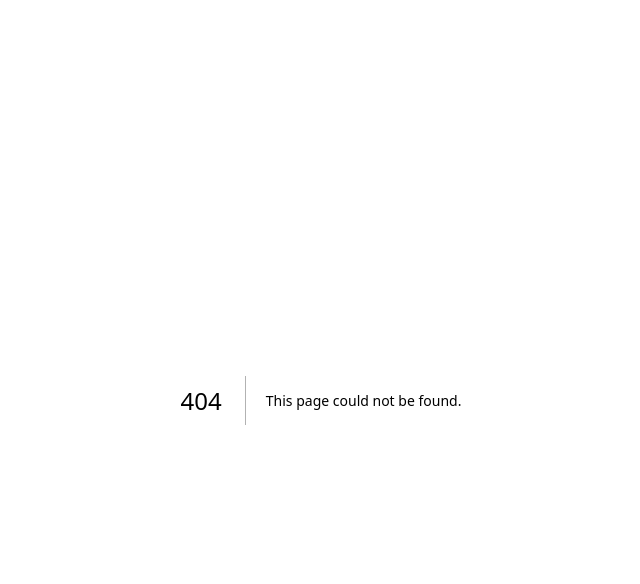
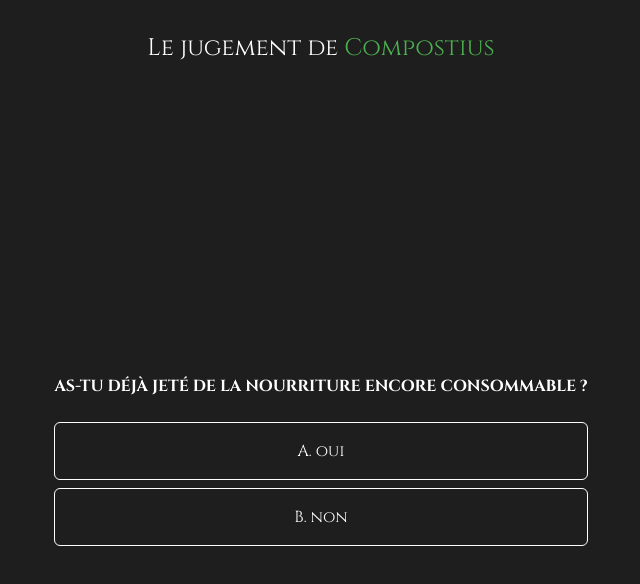
Before and after one commit to AlbaNagisa/compostius-judgement, a Next.js app: page /quizz/1 in a window 1280 px wide. Before the commit this address had no page. Shown: the top 584 px of the page, without its empty margins (319-959 px from the left). Built offline with nearby package versions, Linux system fonts and the light colour scheme.

Commit message:
Add header component and integrate it into layout; implement quiz API route and dynamic quiz page

```diff
--- /dev/null
+++ b/src/app/api/quizz/route.ts
@@ -0,0 +1,19 @@
+import { NextResponse } from 'next/server';
+import path from 'path';
+import { promises as fs } from 'fs';
+
+export async function GET(
+    req: Request,
+) {
+    const filePath = path.join(process.cwd(), 'src', 'data', 'quizz.json');
+
+    try {
+        const fileContents = await fs.readFile(filePath, 'utf8');
+        const data = JSON.parse(fileContents);
+
+
+        return NextResponse.json(data);
+    } catch (err) {
+        return NextResponse.json({ error: 'Internal Server Error' }, { status: 500 });
+    }
+}
--- a/src/app/layout.tsx
+++ b/src/app/layout.tsx
@@ -1,6 +1,7 @@
 import type { Metadata } from "next";
 import { Geist, Geist_Mono } from "next/font/google";
 import "./globals.css";
+import Header from "@/components/header";
 
 const geistSans = Geist({
   variable: "--font-geist-sans",
@@ -32,6 +33,7 @@ export default function RootLayout({
       <body
         className={`${geistSans.variable} ${geistMono.variable} antialiased`}
       >
+        <Header />
         {children}
       </body>
     </html>
--- a/src/app/page.tsx
+++ b/src/app/page.tsx
@@ -1,13 +1,10 @@
 import Image from "next/image";
+import Link from "next/link";
 
 export default function Page() {
   return (
     <div className="flex flex-col w-full h-screen items-center justify-center">
-        <span className="pb-8">
-          Le jugement de <span style={{ color: "#4CAF50" }}>Compostius</span>
-        </span>
-
-        <span className="text-5xl font-bold">Purifie ton karma</span>
+      <span className="text-5xl font-bold">Purifie ton karma</span>
 
       <div className="flex flex-row items-center justify-center font-[Inter]">
         <div className="flex flex-col items-center justify-center w-[35%]">
@@ -33,7 +30,9 @@ export default function Page() {
       </div>
 
       <button className="bg-[#4CAF50] text-white font-bold py-2 px-4 rounded mt-8 shadow-[0_0_25px_#4CAF50] hover:shadow-[0_0_20px_#4CAF50] transition-shadow duration-300">
-        COMMENCER LE TEST
+        <Link href="/quizz/1">
+          COMMENCER LE TEST
+        </Link>
       </button>
     </div>
   );
--- /dev/null
+++ b/src/app/quizz/[id]/page.tsx
@@ -0,0 +1,67 @@
+'use client';
+
+import { useParams, useRouter } from 'next/navigation';
+import { useEffect, useState } from 'react';
+
+export default function QuizzPage() {
+    const router = useRouter();
+    const params = useParams();
+
+    const id = Array.isArray(params.id) ? params.id[0] : params.id;
+    const [quizz, setQuizz] = useState<any>(null);
+    const [allQuizz, setAllQuizz] = useState<any[]>([]);
+    const [loading, setLoading] = useState(true);
+
+    useEffect(() => {
+        const fetchQuizz = async () => {
+            const res = await fetch(`/api/quizz/${id}`);
+            const data = await res.json();
+            setQuizz(data);
+            setLoading(false);
+        };
+
+        const fetchAllQuizz = async () => {
+            const res = await fetch(`/api/quizz`);
+            const data = await res.json();
+            setAllQuizz(data);
+        };
+
+        fetchQuizz();
+        fetchAllQuizz();
+    }, [id]);
+
+    const handleAnswer = (score: number) => {
+        const currentScore = Number(localStorage.getItem('score')) || 0;
+        const newScore = currentScore + score;
+        localStorage.setItem('score', String(newScore));
+
+        if (id && Number(id) < allQuizz.length) {
+            router.push(`/quizz/${parseInt(id) + 1}`);
+        } else {
+            router.push(`/results`);
+        }
+    };
+
+
+    if (loading) return <p>Chargement…</p>;
+    if (!quizz || !quizz.question) return <p>Quizz introuvable</p>;
+
+    return (
+        <div className="min-h-screen flex flex-col items-center justify-center text-white p-4">
+            <div className="text-center max-w-xl">
+                <p className="mb-6 font-bold uppercase">{quizz.question}</p>
+
+                {Object.entries(quizz.options).map(([option, _score], index) => (
+                    <button
+                        key={index}
+                        onClick={() => handleAnswer(_score as number)}
+
+                        className="block w-full border border-white rounded-md p-4 my-2 hover:bg-green-800 transition-colors"
+                    >
+                        {String.fromCharCode(65 + index)}. {option}
+                    </button>
+                ))}
+            </div>
+        </div>
+    );
+}
--- /dev/null
+++ b/src/components/header.tsx
@@ -0,0 +1,10 @@
+const Header = () => {
+    return (
+        <div className="w-full flex flex-row justify-center items-center">
+            <span className="pt-8 text-2xl">
+                Le jugement de <span style={{ color: "#4CAF50" }}>Compostius</span>
+            </span>
+        </div>
+    );
+}
+export default Header;
```
Also changed, not shown: src/data/quizz.json (indentation only).
